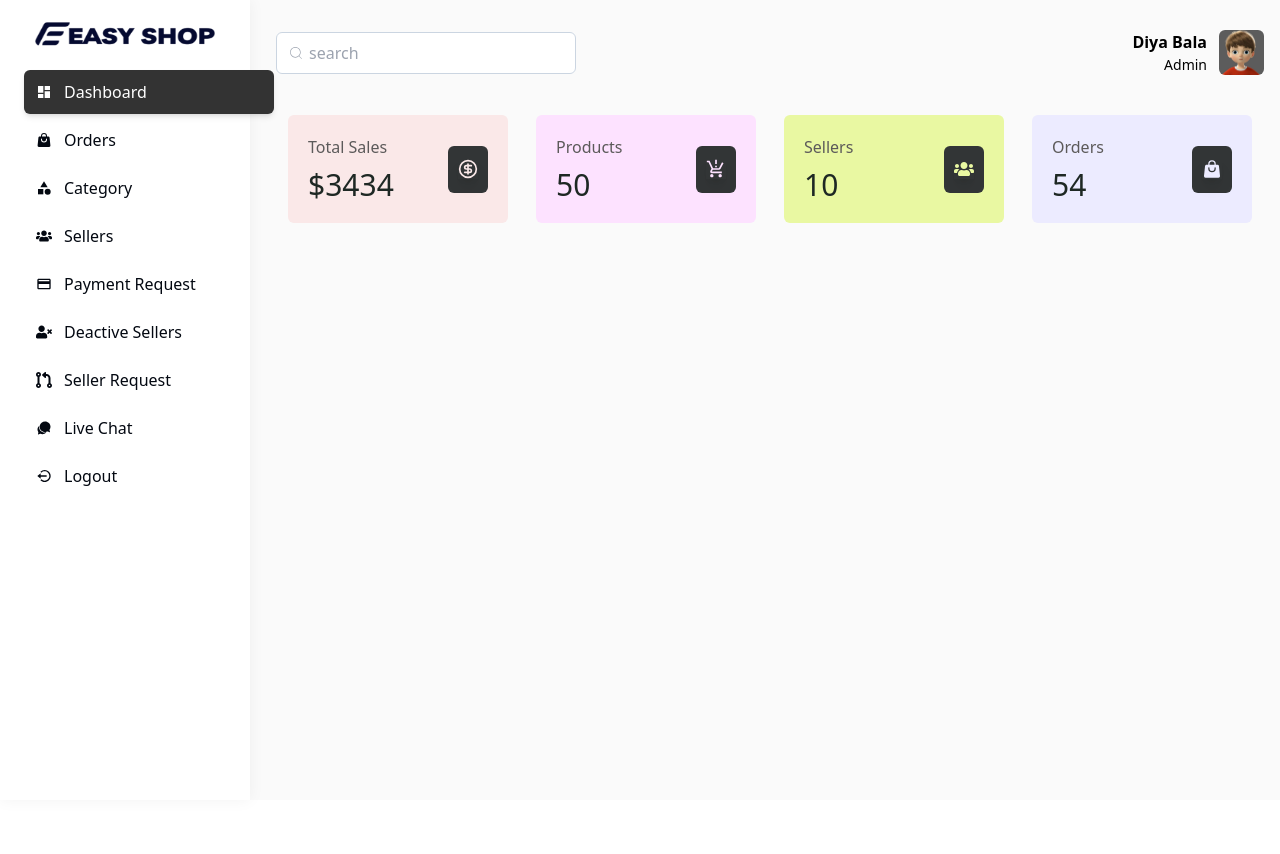
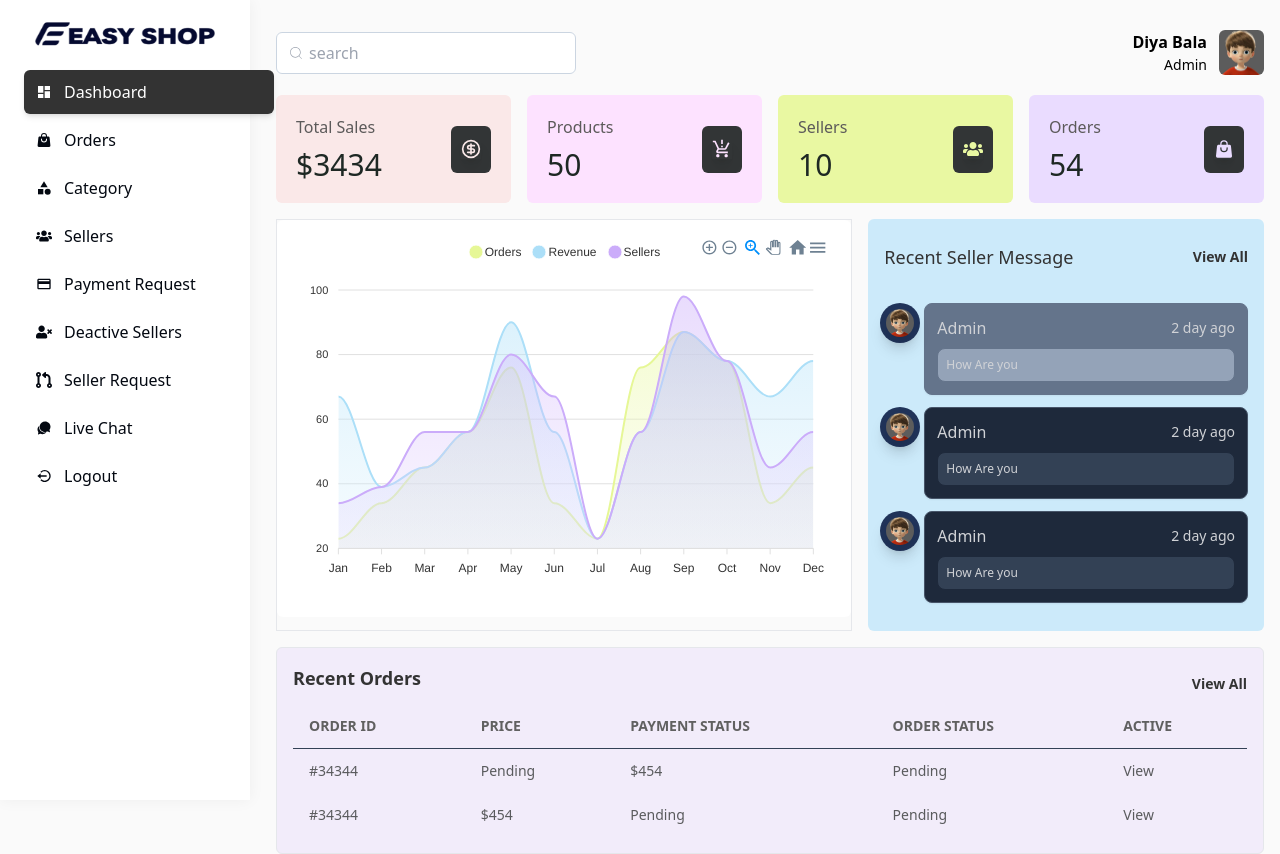
Before and after one commit to A-arti/multivendor-ecommerce, a React (Create React App) app: page /admin/dashboard in a window 1280 px wide. Before the commit the page ends 800 px from the top, so only its background shows below. Built offline with nearby package versions, Linux system fonts and the light colour scheme.

Commit message:
Complete Admin Dashboard

```diff
--- a/src/layout/SideBar.jsx
+++ b/src/layout/SideBar.jsx
@@ -26,7 +26,7 @@ const SideBar = ({ showSidebar, setShowSidebar }) => {
                         {
                             allNav.map((item, index) =>
                                 <li key={index}>
-                                    <Link to={item.path} className={`${pathname === item.path ? 'bg-[#333333] shadow-md shadow-grey-900 text-white duration-500 w-[200px] ml-6 justify-start items-center' : 'justify-start items-center text-[#030811]  duration-200 w-[200px] ml-6'} px-[12px] py-[10px] ml-4 rounded-md flex gap-[12px] hover:pl-4 transition-all w-full mb-1`} >
+                                    <Link to={item.path} className={`${pathname === item.path ? 'bg-[#333333] shadow-md shadow-grey-900 text-white duration-500 w-[70%] ml-6 justify-start items-center' : 'justify-start items-center text-[#030811]  duration-200 w-[200px] ml-6'} px-[12px] py-[10px] ml-4 rounded-md flex gap-[12px] hover:pl-4 transition-all w-full mb-1`} >
 
                                         <span>{item.icon}</span>
                                         <span>{item.title}</span>
--- a/src/views/admin/AdminDashboard.jsx
+++ b/src/views/admin/AdminDashboard.jsx
@@ -1,67 +1,224 @@
-import React from 'react'
-import { Outlet } from 'react-router-dom'
+import React from 'react';
 import { LuCircleDollarSign } from "react-icons/lu";
-import { MdCurrencyExchange,MdProductionQuantityLimits } from "react-icons/md";
+import { MdProductionQuantityLimits } from "react-icons/md";
 import { FaUsers } from "react-icons/fa";
 import { HiShoppingBag } from "react-icons/hi2";
+import Chart from 'react-apexcharts';
+import { Link } from 'react-router-dom';
 
 function AdminDashboard() {
+  const state = {
+    series: [
+      {
+        name: "Orders",
+        data: [23, 34, 45, 56, 76, 34, 23, 76, 87, 78, 34, 45]
+      },
+      {
+        name: "Revenue",
+        data: [67, 39, 45, 56, 90, 56, 23, 56, 87, 78, 67, 78]
+      },
+      {
+        name: "Sellers",
+        data: [34, 39, 56, 56, 80, 67, 23, 56, 98, 78, 45, 56]
+      },
+    ],
+    options: {
+      colors: ['#e6f796', '#acdff8', '#cbacfa'],
+      chart: {
+        height: 350,
+        type: 'area',
+        background: 'transparent',
+        foreColor: '#333'
+      },
+      dataLabels: {
+        enabled: false
+      },
+      stroke: {
+        curve: 'smooth',
+        colors: ['#e6f796', '#acdff8', '#cbacfa',],
+        width: 2
+      },
+      xaxis: {
+        categories: ['Jan', 'Feb', 'Mar', 'Apr', 'May', 'Jun', 'Jul', 'Aug', 'Sep', 'Oct', 'Nov', 'Dec']
+      },
+      legend: {
+        position: 'top'
+      },
+      responsive: [
+        {
+          breakpoint: 565,
+          yaxis: {
+            categories: ['Jan', 'Feb', 'Mar', 'Apl', 'May', 'Jun', 'Jul', 'Aug', 'Sep', 'Oct', 'Nov', 'Dec']
+          },
+          options: {
+            chart: {
+              height: "550px"
+            }
+          }
+        }
+      ]
+    }
+  };
+
   return (
-      <div className='px-2 md:px-7 py-5'>
-        <div className='w-full grid grid-cols-1 sm:grid-cols-2 md:grid-cols-2 lg:grid-cols-4 gap-7'>
-
+    <div className='px-2 md:px-4  sm:px-8'>
+      <div className='w-full grid grid-cols-1 sm:grid-cols-2 md:grid-cols-2 lg:grid-cols-4 gap-4'>
         <div className='flex justify-between items-center p-5 bg-[#fae8e8] rounded-md gap-3'>
           <div className='flex flex-col justify-start items-start text-[#5c5a5a]'>
             <span className='text-md font-medium'>Total Sales</span>
             <h2 className='mt-2 text-3xl font-medium text-[#1e2824] '>$3434</h2>
-
           </div>
-
           <div className='w-[40px] h-[47px] rounded-md bg-[#323536] flex justify-center items-center text-xl '>
             <LuCircleDollarSign className='text-[#fae8e8] shadow-lg ' />
           </div>
         </div>
-
 
         <div className='flex justify-between items-center p-5 bg-[#fde2ff] rounded-md gap-3'>
           <div className='flex flex-col justify-start items-start text-[#5c5a5a]'>
             <span className='text-md font-medium'>Products</span>
             <h2 className='mt-2 text-3xl font-medium text-[#1e2824] '>50</h2>
           </div>
-
           <div className='w-[40px] h-[47px] rounded-md bg-[#323536] flex justify-center items-center text-xl '>
             <MdProductionQuantityLimits className='text-[#fde2ff] shadow-lg' />
           </div>
         </div>
-
 
         <div className='flex justify-between items-center p-5 bg-[#e9f8a2] rounded-md gap-3'>
           <div className='flex flex-col justify-start items-start text-[#5c5a5a]'>
             <span className='text-md font-medium'>Sellers</span>
             <h2 className='mt-2 text-3xl font-medium text-[#1e2824] '>10</h2>
           </div>
-
           <div className='w-[40px] h-[47px] rounded-md bg-[#323536] flex justify-center items-center text-xl '>
             <FaUsers className='text-[#e9f8a2] shadow-lg' />
           </div>
         </div>
 
-
-          <div className='flex justify-between items-center p-5 bg-[#ecebff] rounded-md gap-3'>
+        <div className='flex justify-between items-center p-5 bg-[#eadcff] rounded-md gap-3'>
           <div className='flex flex-col justify-start items-start text-[#5c5a5a]'>
             <span className='text-md font-medium'>Orders</span>
             <h2 className='mt-2 text-3xl font-medium text-[#1e2824] '>54</h2>
           </div>
+          <div className='w-[40px] h-[47px] rounded-md bg-[#323536] flex justify-center items-center text-xl '>
+            <HiShoppingBag className='text-[#eadcff] shadow-lg' />
+          </div>
+        </div>
+      </div>
+      {/* end .. */}
+      <div className='w-full flex flex-wrap mt-4 '>
 
-            <div className='w-[40px] h-[47px] rounded-md bg-[#323536] flex justify-center items-center text-xl '>
-              <HiShoppingBag className='text-[#ecebff] shadow-lg' />
+        <div className='w-full lg:w-7/12 border'>
+          <div className='w-full bg-[#fff] p-4 rounded-md'>
+            <Chart options={state.options} series={state.series} type='area' height={350} />
           </div>
         </div>
 
+        {/*  */}
+        <div className='w-full lg:w-5/12 lg:pl-4 mt-6 lg:mt-0'>
+          <div className='w-full bg-[#c2e7facf] p-4 rounded-md text-[#333]'>
+            <div className='flex justify-between items-center'>
+              <h2 className='font-medium text-lg text-[#333] py-2'>Recent Seller Message</h2>
+              <Link className='font-semibold text-sm text-[#333]'>View All</Link>
+            </div>
+
+            <div className='flex flex-col gap-2 pt-6 text-[#d0d2d6]'>
+              <ol className='relative border-1 border-slate-600 ml-4'>
+                <li className='mb-3 ml-6'>
+                  <div className='flex absolute -left-5 shadow-lg justify-center items-center w-10 h-10 p-[6px] bg-[#203359] rounded-full z-10'>
+                    <img className='w-full rounded-full h-full shadow-lg' src="http://localhost:3000/images/admin.jpg" alt="" /></div>
+                  <div className='p-3 bg-slate-500 rounded-lg border border-slate-500 shadow-sm'>
+                    <div className='flex justify-between items-center mb-2'>
+                      <Link className='text-md font-normal'>Admin</Link>
+                      <time className='mb-1 text-sm font-normal sm:order-last sm:mb-0'> 2 day ago</time>
+                    </div>
+                    <div className='p-2 text-xs font-normal bg-slate-400 rounded-lg border border-slate-500'>
+                      How Are you
+                    </div>
+                  </div>
+                </li>
+
+
+                <li className='mb-3 ml-6'>
+                  <div className='flex absolute -left-5 shadow-lg justify-center items-center w-10 h-10 p-[6px] bg-[#203359] rounded-full z-10'>
+                    <img className='w-full rounded-full h-full shadow-lg' src="http://localhost:3000/images/admin.jpg" alt="" /></div>
+                  <div className='p-3 bg-slate-800 rounded-lg border border-slate-600 shadow-sm'>
+                    <div className='flex justify-between items-center mb-2'>
+                      <Link className='text-md font-normal'>Admin</Link>
+                      <time className='mb-1 text-sm font-normal sm:order-last sm:mb-0'> 2 day ago</time>
+                    </div>
+                    <div className='p-2 text-xs font-normal bg-slate-700 rounded-lg border border-slate-800'>
+                      How Are you
+                    </div>
+                  </div>
+                </li>
+
+
+                <li className='mb-3 ml-6'>
+                  <div className='flex absolute -left-5 shadow-lg justify-center items-center w-10 h-10 p-[6px] bg-[#203359] rounded-full z-10'>
+                    <img className='w-full rounded-full h-full shadow-lg' src="http://localhost:3000/images/admin.jpg" alt="" /></div>
+                  <div className='p-3 bg-slate-800 rounded-lg border border-slate-600 shadow-sm'>
+                    <div className='flex justify-between items-center mb-2'>
+                      <Link className='text-md font-normal'>Admin</Link>
+                      <time className='mb-1 text-sm font-normal sm:order-last sm:mb-0'> 2 day ago</time>
+                    </div>
+                    <div className='p-2 text-xs font-normal bg-slate-700 rounded-lg border border-slate-800'>
+                      How Are you
+                    </div>
+                  </div>
+                </li>
+
+              </ol>
 
             </div>
           </div>
-  )
+        </div>
+
+        {/*  */}
+        <div className='w-full p-4 bg-[#f1ebfaeb] rounded-md mt-4 border'>
+          <div className='flex justify-between items-center'>
+            <h2 className='font-semibold text-lg text-[#333] pb-3 '>Recent Orders</h2>
+            <Link className='font-semibold text-sm text-[#333]'>View All</Link>
+          </div>
+
+          <div className='relative overflow-x-auto'>
+            <table className='w-full text-sm text-left text-[#5a5b5d]'>
+              <thead className='text-sm text-[#606060] uppercase border-b border-slate-700'>
+                <tr>
+                  <th scope='col' className='py-3 px-4'>Order Id</th>
+                  <th scope='col' className='py-3 px-4'>Price</th>
+                  <th scope='col' className='py-3 px-4'>Payment Status</th>
+                  <th scope='col' className='py-3 px-4'>Order Status</th>
+                  <th scope='col' className='py-3 px-4'>Active</th>
+                </tr>
+              </thead>
+
+              <tbody>
+                <tr>
+                  <td className='py-3 px-4 font-medium whitespace-nowrap'>#34344</td>
+                  <td className='py-3 px-4 font-medium whitespace-nowrap'>Pending</td>
+                  <td className='py-3 px-4 font-medium whitespace-nowrap'>$454</td>
+                  <td className='py-3 px-4 font-medium whitespace-nowrap'>Pending</td>
+                  <td className='py-3 px-4 font-medium whitespace-nowrap'>View</td>
+                </tr>
+
+                <tr>
+                  <td className='py-3 px-4 font-medium whitespace-nowrap'>#34344</td>
+                  <td className='py-3 px-4 font-medium whitespace-nowrap'>$454</td>
+                  <td className='py-3 px-4 font-medium whitespace-nowrap'>Pending</td>
+                  <td className='py-3 px-4 font-medium whitespace-nowrap'>Pending</td>
+                  <td className='py-3 px-4 font-medium whitespace-nowrap'>View</td>
+                </tr>
+              </tbody>
+
+            </table>
+
+          </div>
+
+        </div>
+
+        {/*  */}
+      </div>
+    </div>
+  );
 }
 
-export default AdminDashboard
+export default AdminDashboard;
```
Lines whose indentation alone changed are shown as unchanged.
